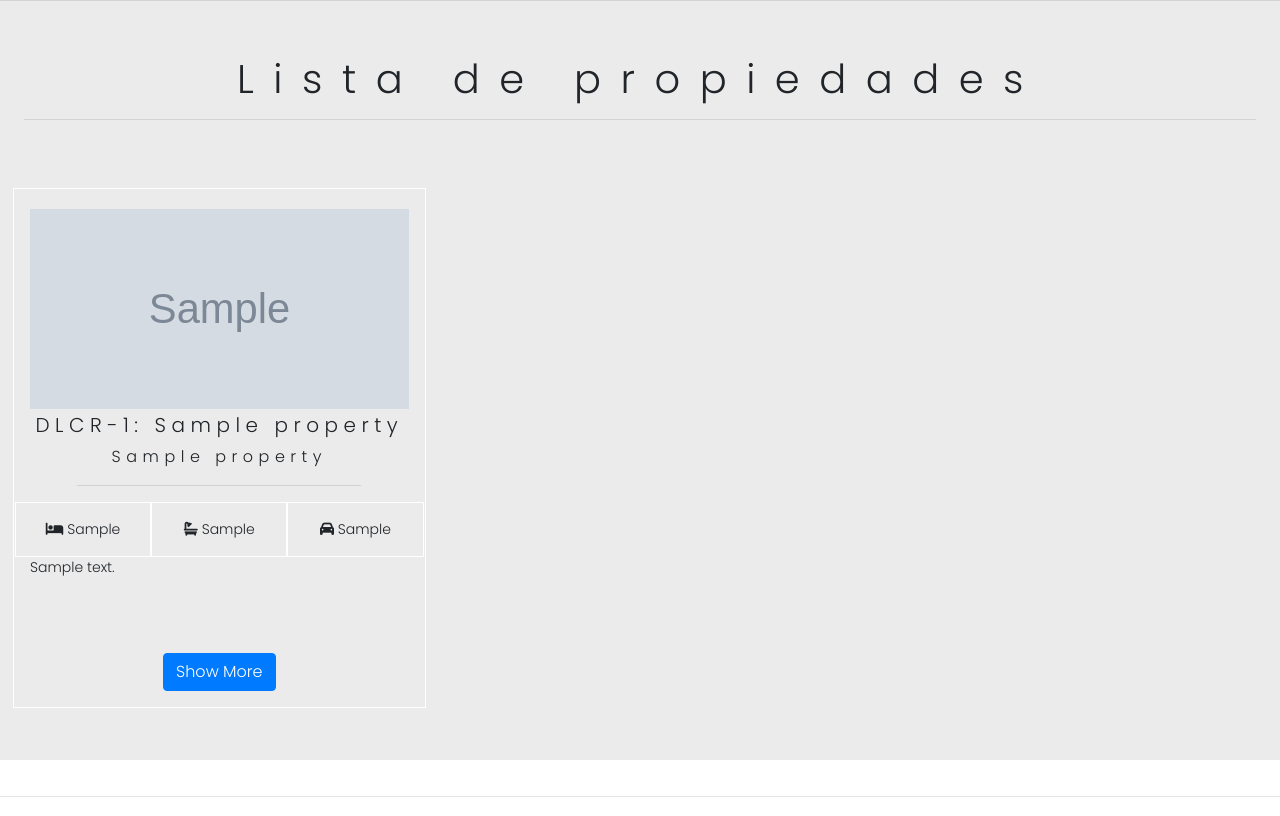
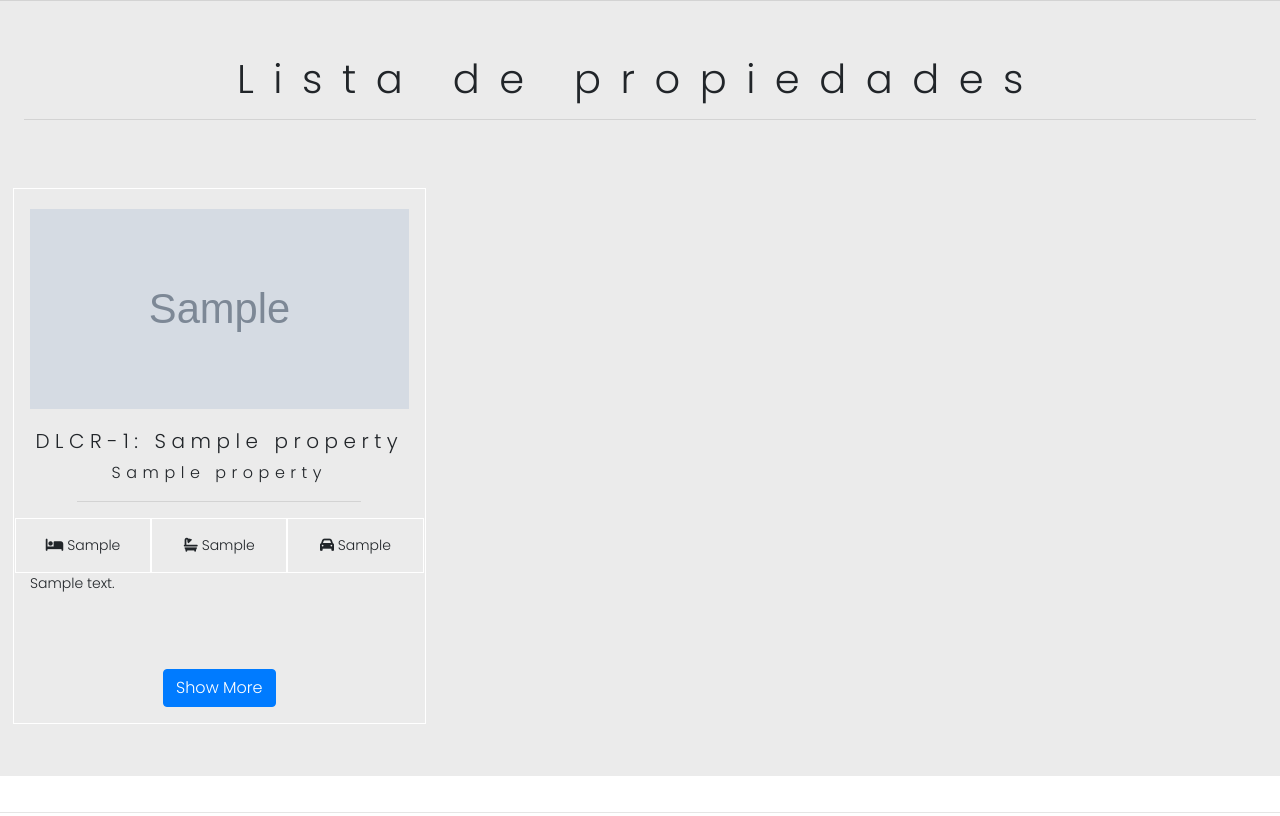
Before and after one commit to kezh97/dreamland_prop_CR, a PHP site: page /test.php in a window 1280 px wide. Shown: the part 63-879 px from the top of the page. Run offline with PHP 8.4, Linux system fonts and the light colour scheme; tables that the repository leaves empty or names only in its code hold one stand-in row (values such as "Sample post"); grey boxes marked "Sample" are stand-in pictures; some libraries are stand-ins or nearby versions.

Commit message:
Update card.php

```diff
--- a/DREAMLAND-php-V2.6/card.php
+++ b/DREAMLAND-php-V2.6/card.php
@@ -14,7 +14,7 @@ if (mysqli_num_rows($result_general) > 0) {
 				</div>
 
 				<div class="card-details">
-					<div class="location-name">
+					<div class="location-name pt-3">
 						<h5>DLCR-<?php echo $row["property_id"] .': '. $row["name"]; ?> </h5>
 						<p><?php  echo $row["location_name"];?></p>
 						<hr class="w-75 mx-auto">
```
